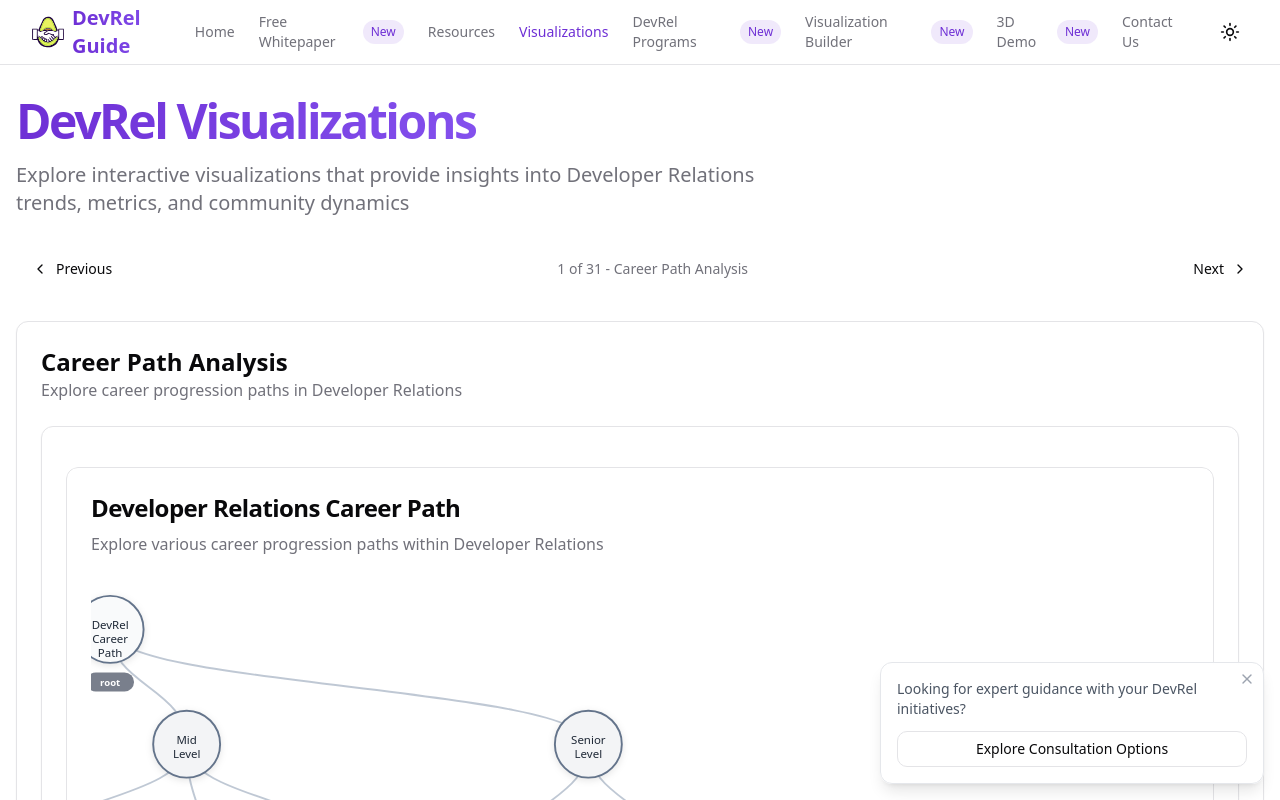
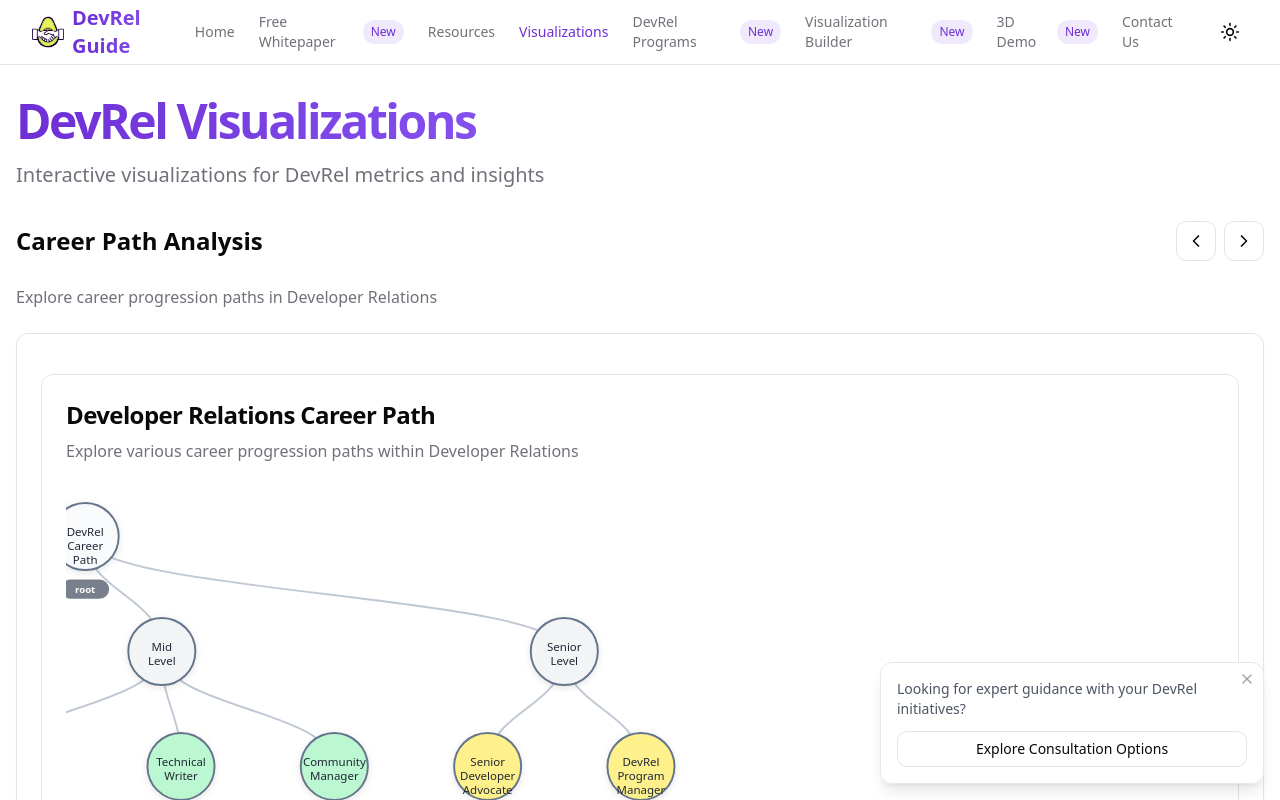
Before and after one commit to rohitg00/devrelguide, a Next.js app in the folder frontend/: page /visualizations in a window 1280 px wide. Shown: the top 800 px of the page. Built offline with nearby package versions, Linux system fonts and the light colour scheme.

Commit message:
Ignore ESLint and TypeScript errors during build

```diff
--- a/frontend/src/app/visualizations/page.tsx
+++ b/frontend/src/app/visualizations/page.tsx
@@ -212,7 +212,8 @@ const visualizations = [
   }
 ]
 
-export default function VisualizationsPage() {
+// Create a client component that uses useSearchParams
+function VisualizationsContent() {
   const searchParams = useSearchParams()
   const vizParam = searchParams.get('viz')
 
@@ -248,47 +249,49 @@ export default function VisualizationsPage() {
           DevRel Visualizations
         </h1>
         <p className="text-xl text-muted-foreground max-w-[800px]">
-          Explore interactive visualizations that provide insights into Developer Relations trends, metrics, and community dynamics
+          Interactive visualizations for DevRel metrics and insights
         </p>
       </div>
 
-      {/* Navigation */}
+      {/* Visualization */}
+      <div className="flex flex-col gap-6">
         <div className="flex items-center justify-between">
+          <h2 className="text-2xl font-bold">{visualizations[currentIndex].title}</h2>
+          <div className="flex items-center gap-2">
             <Button
-          variant="ghost"
+              variant="outline"
+              size="icon"
               onClick={previousVisualization}
-          className="flex items-center gap-2"
+              aria-label="Previous visualization"
             >
-          <ChevronLeft className="h-4 w-4" />
-          Previous
+              <ChevronLeft className="h-5 w-5" />
             </Button>
-        <span className="text-sm text-muted-foreground">
-          {currentIndex + 1} of {visualizations.length} - {visualizations[currentIndex].title}
-        </span>
             <Button
-          variant="ghost"
+              variant="outline"
+              size="icon"
               onClick={nextVisualization}
-          className="flex items-center gap-2"
+              aria-label="Next visualization"
             >
-          Next
-          <ChevronRight className="h-4 w-4" />
+              <ChevronRight className="h-5 w-5" />
             </Button>
           </div>
-
-      {/* Current Visualization */}
-      <div className="bg-card rounded-lg border shadow-sm overflow-hidden">
-        <div className="p-6">
-          <h2 className="text-2xl font-bold">{visualizations[currentIndex].title}</h2>
-          <p className="text-muted-foreground">{visualizations[currentIndex].description}</p>
         </div>
-        <div className="p-6 pt-0">
-          <Suspense fallback={<LoadingFallback />}>
+        <p className="text-muted-foreground">
+          {visualizations[currentIndex].description}
+        </p>
         <VisualizationContainer>
           <CurrentVisualization />
         </VisualizationContainer>
-          </Suspense>
-        </div>
       </div>
     </div>
   )
 }
+
+// Main component with Suspense
+export default function VisualizationsPage() {
+  return (
+    <Suspense fallback={<LoadingFallback />}>
+      <VisualizationsContent />
+    </Suspense>
+  )
+}
```
Lines whose indentation alone changed are shown as unchanged.
